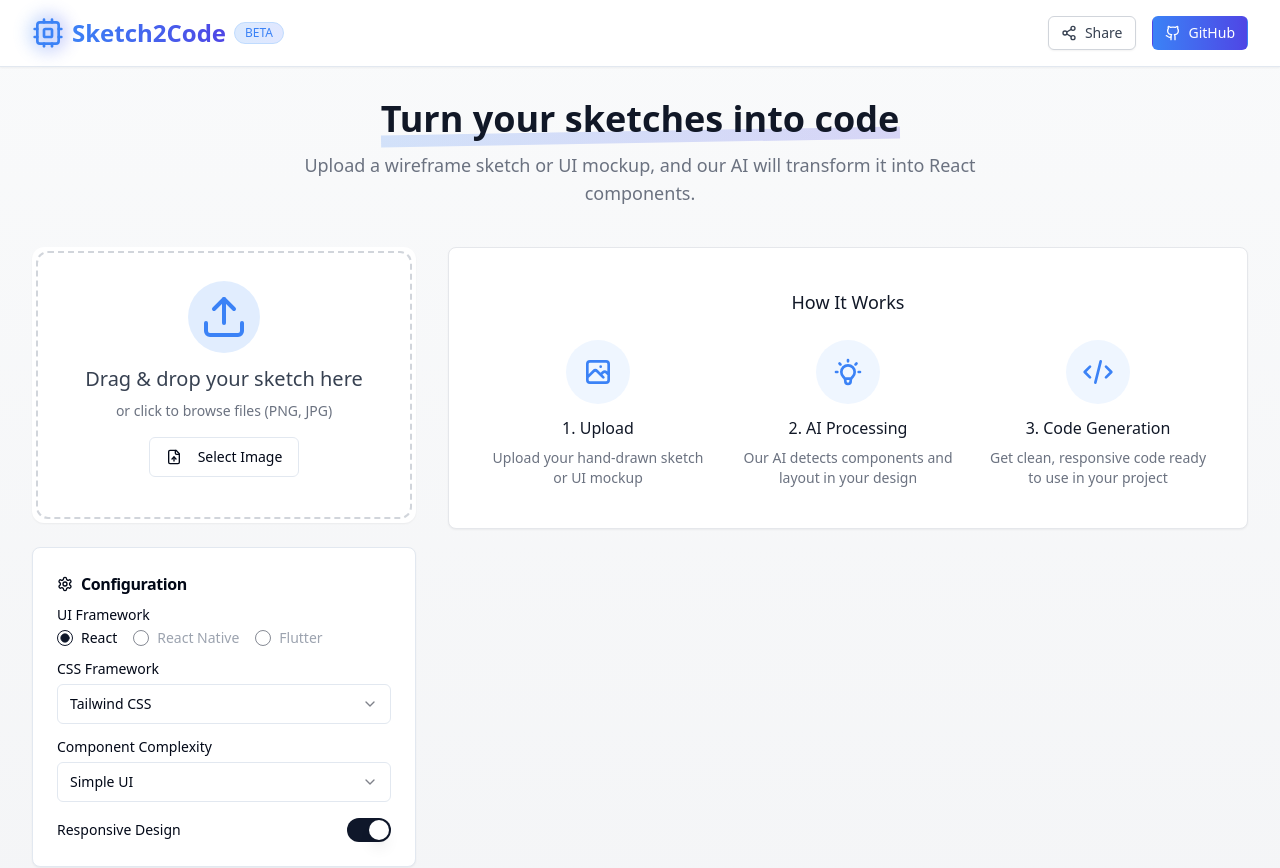
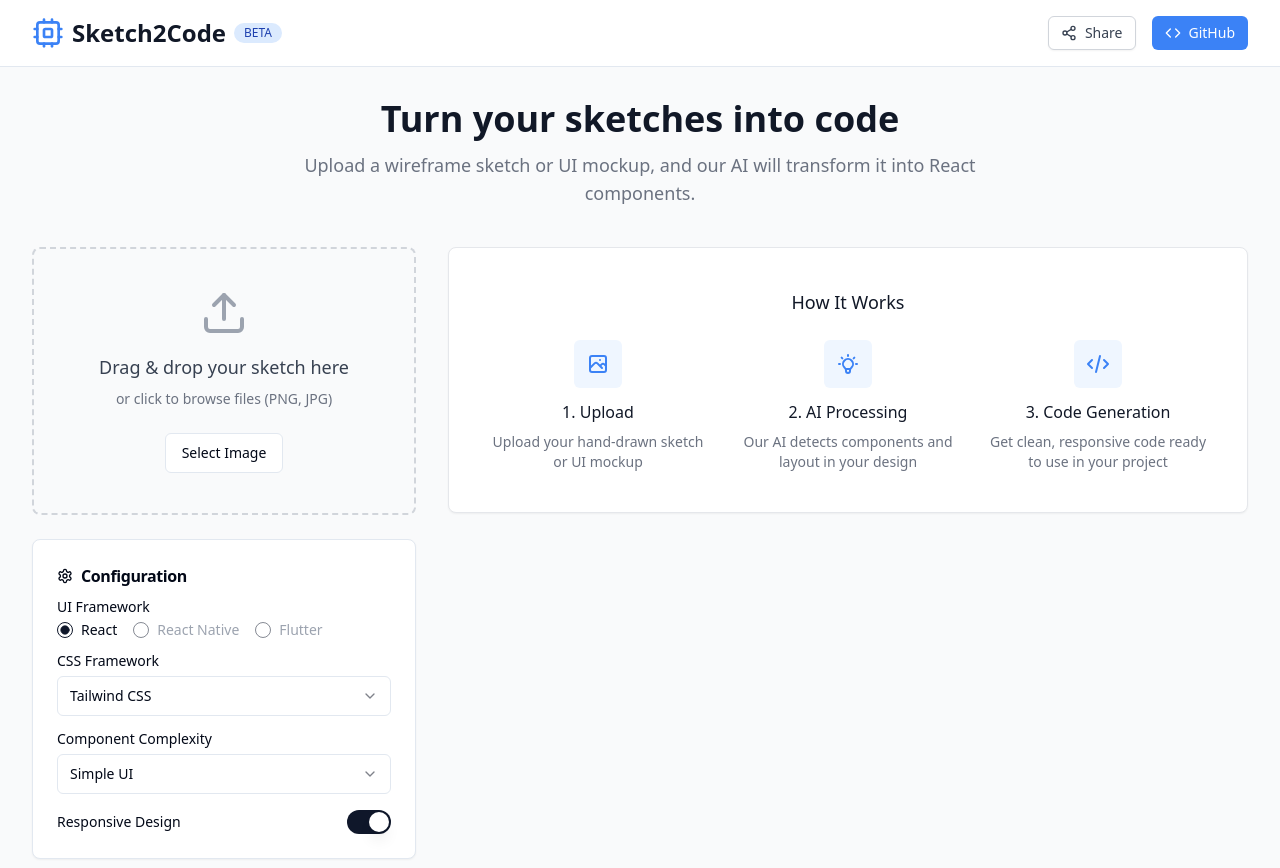
Before and after one commit to Iamshubz/sketch-to-code-ai, a React (Vite) app: page / in a window 1280 px wide. Shown: the top 868 px of the page. Built offline with nearby package versions, Linux system fonts and the light colour scheme.

Commit message:
Reverted to edit edt-f7fc5dcc-70be-484a-a006-f322ad535168: "Fix: Import lucide-react components
Fixes an issue where lucide-react components were not being correctly imported, leading to runtime errors."

```diff
--- a/src/components/ImageUploader.tsx
+++ b/src/components/ImageUploader.tsx
@@ -1,7 +1,7 @@
 
 import { useState, useCallback } from 'react';
 import { useDropzone } from 'react-dropzone';
-import { Upload, X, Image, FileUp } from 'lucide-react';
+import { Upload, X } from 'lucide-react';
 import { Button } from '@/components/ui/button';
 import { cn } from '@/lib/utils';
 
@@ -45,38 +45,25 @@ const ImageUploader = ({ onImageUpload, className }: ImageUploaderProps) => {
         <div
           {...getRootProps()}
           className={cn(
-            "border-2 border-dashed rounded-xl p-10 transition-all cursor-pointer backdrop-blur-sm",
-            isDragActive
-              ? "border-brand-blue bg-blue-50/50 shadow-lg scale-102 transform duration-200"
-              : "border-gray-300 hover:border-brand-blue hover:bg-blue-50/30",
+            "border-2 border-dashed rounded-lg p-10 transition-colors cursor-pointer hover:border-brand-blue hover:bg-blue-50",
+            isDragActive ? "border-brand-blue bg-blue-50" : "border-gray-300",
             "flex flex-col items-center justify-center text-center"
           )}
         >
           <input {...getInputProps()} />
-          <div className={cn(
-            "relative mb-6 flex items-center justify-center",
-            isDragActive ? "animate-bounce" : ""
-          )}>
-            <div className="absolute inset-0 bg-blue-100 rounded-full opacity-30 scale-150 animate-pulse-slow"></div>
-            <Upload className="h-12 w-12 text-brand-blue relative" />
-          </div>
-          <p className="mb-2 text-xl font-medium text-gray-700">
-            {isDragActive ? "Drop it here!" : "Drag & drop your sketch here"}
+          <Upload className="h-12 w-12 text-gray-400 mb-4" />
+          <p className="mb-2 text-lg font-medium text-gray-700">
+            Drag & drop your sketch here
           </p>
           <p className="mb-4 text-sm text-gray-500">
             or click to browse files (PNG, JPG)
           </p>
-          <div className="flex space-x-3">
-            <Button variant="outline" className="group relative overflow-hidden font-medium bg-white">
-              <span className="absolute top-0 left-0 w-0 h-full bg-brand-blue opacity-20 transition-all duration-300 group-hover:w-full"></span>
-              <FileUp className="h-4 w-4 mr-2" />
-              Select Image
-            </Button>
-          </div>
+          <Button variant="outline" className="mt-2">
+            Select Image
+          </Button>
         </div>
       ) : (
-        <div className="relative rounded-xl overflow-hidden border-2 border-brand-blue/20 shadow-lg group">
-          <div className="absolute inset-0 bg-gradient-to-b from-transparent to-black/30 opacity-0 group-hover:opacity-100 transition-opacity duration-300"></div>
+        <div className="relative rounded-lg overflow-hidden">
           <img
             src={preview}
             alt="Uploaded sketch"
@@ -85,17 +72,11 @@ const ImageUploader = ({ onImageUpload, className }: ImageUploaderProps) => {
           <Button
             variant="destructive"
             size="icon"
-            className="absolute top-2 right-2 shadow-lg opacity-80 hover:opacity-100"
+            className="absolute top-2 right-2"
             onClick={removeImage}
           >
             <X className="h-4 w-4" />
           </Button>
-          <div className="absolute bottom-0 left-0 right-0 bg-gradient-to-t from-black/70 to-transparent p-4 transform translate-y-full group-hover:translate-y-0 transition-transform duration-300">
-            <div className="flex items-center text-white">
-              <Image className="h-5 w-5 mr-2" />
-              <span className="text-sm font-medium">Your sketch is ready for processing</span>
-            </div>
-          </div>
         </div>
       )}
     </div>
--- a/src/pages/Index.tsx
+++ b/src/pages/Index.tsx
@@ -1,6 +1,6 @@
 
 import { useState } from 'react';
-import { Cpu, Code, ScreenShare, Share2, Download, Sparkles, Github } from 'lucide-react';
+import { Cpu, Code, ScreenShare, Share2, Download } from 'lucide-react';
 import { toast } from 'sonner';
 
 import ImageUploader from '@/components/ImageUploader';
@@ -37,11 +37,6 @@ const Index = () => {
     // Reset any previous code
     setProcessingStatus('idle');
     setGeneratedCode('');
-
-    toast.success('Image uploaded successfully!', {
-      description: 'Your sketch is ready for processing.',
-      icon: <Sparkles className="h-4 w-4 text-yellow-400" />
-    });
   };
 
   const handleProcessSketch = async () => {
@@ -82,10 +77,7 @@ const Index = () => {
         setGeneratedCode(result.code);
         setProcessingStatus('complete');
         setStatusMessage('Code generation complete!');
-        toast.success('UI code successfully generated!', {
-          description: 'Your code is ready to use in your project.',
-          icon: <Sparkles className="h-4 w-4 text-green-400" />
-        });
+        toast.success('UI code successfully generated!');
       } else {
         setProcessingStatus('error');
         setStatusMessage(result.error || 'An unknown error occurred');
@@ -115,29 +107,23 @@ const Index = () => {
     document.body.removeChild(a);
     URL.revokeObjectURL(url);
 
-    toast.success('Code downloaded successfully!', {
-      description: 'The generated code has been saved to your device.',
-      icon: <Download className="h-4 w-4 text-green-400" />
-    });
+    toast.success('Code downloaded successfully!');
   };
 
   return (
-    <div className="min-h-screen bg-gradient-to-b from-gray-50 to-gray-100">
+    <div className="min-h-screen bg-gray-50">
       {/* Header */}
-      <header className="bg-white border-b shadow-sm">
+      <header className="bg-white border-b">
         <div className="max-w-7xl mx-auto px-4 sm:px-6 lg:px-8 py-4">
           <div className="flex justify-between items-center">
             <div className="flex items-center">
-              <div className="relative">
-                <div className="absolute -inset-1 bg-gradient-to-r from-blue-400 to-indigo-500 rounded-full blur opacity-30"></div>
-                <Cpu className="h-8 w-8 text-brand-blue relative" />
-              </div>
-              <h1 className="ml-2 text-2xl font-bold text-transparent bg-clip-text bg-gradient-to-r from-brand-blue to-brand-indigo">Sketch2Code</h1>
-              <span className="ml-2 bg-gradient-to-r from-blue-100 to-indigo-100 text-brand-blue text-xs font-medium px-2.5 py-0.5 rounded-full border border-blue-200">BETA</span>
+              <Cpu className="h-8 w-8 text-brand-blue" />
+              <h1 className="ml-2 text-2xl font-bold text-gray-900">Sketch2Code</h1>
+              <span className="ml-2 bg-blue-100 text-blue-800 text-xs font-medium px-2.5 py-0.5 rounded-full">BETA</span>
             </div>
             <div className="flex items-center space-x-4">
               <button
-                className="inline-flex items-center px-3 py-2 border border-gray-300 shadow-sm text-sm leading-4 font-medium rounded-md text-gray-700 bg-white hover:bg-gray-50 focus:outline-none focus:ring-2 focus:ring-offset-2 focus:ring-brand-blue transition-all duration-200"
+                className="inline-flex items-center px-3 py-2 border border-gray-300 shadow-sm text-sm leading-4 font-medium rounded-md text-gray-700 bg-white hover:bg-gray-50 focus:outline-none focus:ring-2 focus:ring-offset-2 focus:ring-brand-blue"
                 onClick={() => toast.info('Sharing coming soon!')}
               >
                 <Share2 className="h-4 w-4 mr-2" />
@@ -147,9 +133,9 @@ const Index = () => {
                 href="https://github.com/your-repo/sketch2code"
                 target="_blank"
                 rel="noopener noreferrer"
-                className="inline-flex items-center px-3 py-2 border border-transparent text-sm leading-4 font-medium rounded-md text-white bg-gradient-to-r from-brand-blue to-brand-indigo hover:from-brand-indigo hover:to-brand-purple focus:outline-none focus:ring-2 focus:ring-offset-2 focus:ring-brand-blue transition-all duration-200"
+                className="inline-flex items-center px-3 py-2 border border-transparent text-sm leading-4 font-medium rounded-md text-white bg-brand-blue hover:bg-blue-600 focus:outline-none focus:ring-2 focus:ring-offset-2 focus:ring-brand-blue"
               >
-                <Github className="h-4 w-4 mr-2" />
+                <Code className="h-4 w-4 mr-2" />
                 GitHub
               </a>
             </div>
@@ -160,9 +146,8 @@ const Index = () => {
       {/* Main content */}
       <main className="max-w-7xl mx-auto px-4 sm:px-6 lg:px-8 py-8">
         <div className="text-center mb-10">
-          <h2 className="text-3xl font-extrabold text-gray-900 sm:text-4xl relative inline-block">
-            <span className="relative z-10">Turn your sketches into code</span>
-            <span className="absolute -bottom-1 left-0 right-0 h-3 bg-gradient-to-r from-brand-blue/20 to-brand-indigo/20 -rotate-1 transform"></span>
+          <h2 className="text-3xl font-extrabold text-gray-900 sm:text-4xl">
+            Turn your sketches into code
           </h2>
           <p className="mt-3 max-w-2xl mx-auto text-lg text-gray-500">
             Upload a wireframe sketch or UI mockup, and our AI will transform it into React components.
@@ -172,9 +157,7 @@ const Index = () => {
         <div className="grid grid-cols-1 lg:grid-cols-3 gap-8">
           {/* Left column - Upload and config */}
           <div className="lg:col-span-1 space-y-6">
-            <div className="bg-white p-1 rounded-xl shadow-sm overflow-hidden transition-all hover:shadow-md">
-              <ImageUploader onImageUpload={handleImageUpload} />
-            </div>
+            <ImageUploader onImageUpload={handleImageUpload} />
 
             <ConfigOptions
               framework={framework}
@@ -191,8 +174,8 @@ const Index = () => {
               <button
                 onClick={handleProcessSketch}
                 disabled={!uploadedImage || processingStatus === 'analyzing' || processingStatus === 'generating'}
-                className={`w-full inline-flex justify-center items-center px-4 py-3 border border-transparent text-base font-medium rounded-lg shadow-sm text-white bg-gradient-to-r from-brand-blue to-brand-indigo hover:from-brand-indigo hover:to-brand-purple focus:outline-none focus:ring-2 focus:ring-offset-2 focus:ring-brand-blue transition-all duration-300
-                  ${(!uploadedImage || processingStatus === 'analyzing' || processingStatus === 'generating') ? 'opacity-50 cursor-not-allowed' : 'animate-pulse-slow'}`}
+                className={`w-full inline-flex justify-center items-center px-4 py-3 border border-transparent text-base font-medium rounded-md shadow-sm text-white bg-brand-blue hover:bg-blue-700 focus:outline-none focus:ring-2 focus:ring-offset-2 focus:ring-brand-blue
+                  ${(!uploadedImage || processingStatus === 'analyzing' || processingStatus === 'generating') ? 'opacity-50 cursor-not-allowed' : ''}`}
               >
                 <Cpu className="mr-2 h-5 w-5" />
                 Generate Code
@@ -201,7 +184,7 @@ const Index = () => {
               {generatedCode && (
                 <button
                   onClick={handleDownloadCode}
-                  className="w-full inline-flex justify-center items-center px-4 py-3 border border-gray-300 shadow-sm text-base font-medium rounded-lg text-gray-700 bg-white hover:bg-gray-50 focus:outline-none focus:ring-2 focus:ring-offset-2 focus:ring-brand-blue transition-all duration-200"
+                  className="w-full inline-flex justify-center items-center px-4 py-3 border border-gray-300 shadow-sm text-base font-medium rounded-md text-gray-700 bg-white hover:bg-gray-50 focus:outline-none focus:ring-2 focus:ring-offset-2 focus:ring-brand-blue"
                 >
                   <Download className="mr-2 h-5 w-5" />
                   Download Code
@@ -209,10 +192,8 @@ const Index = () => {
               )}
             </div>
 
-            {(processingStatus === 'analyzing' || processingStatus === 'generating' || processingStatus === 'error' || processingStatus === 'complete') && (
-              <div className="animate-fade-in">
-                <ProcessingUI status={processingStatus} message={statusMessage} />
-              </div>
+            {(processingStatus === 'analyzing' || processingStatus === 'generating' || processingStatus === 'error') && (
+              <ProcessingUI status={processingStatus} message={statusMessage} />
             )}
           </div>
 
@@ -220,20 +201,13 @@ const Index = () => {
           <div className="lg:col-span-2 space-y-6">
             {uploadedImage && (
               <div className="grid grid-cols-1 md:grid-cols-2 gap-6 h-[500px]">
-                <div className="bg-white rounded-lg shadow-sm transition-all hover:shadow-md overflow-hidden">
-                  <PreviewDisplay code={generatedCode} originalImage={imagePreview || undefined} />
-                </div>
+                <PreviewDisplay code={generatedCode} originalImage={imagePreview || undefined} />
                 {generatedCode ? (
-                  <div className="bg-white rounded-lg shadow-sm transition-all hover:shadow-md overflow-hidden">
-                    <CodeDisplay code={generatedCode} />
-                  </div>
+                  <CodeDisplay code={generatedCode} />
                 ) : (
-                  <div className="bg-white border border-gray-200 rounded-lg flex items-center justify-center p-6 shadow-sm transition-all hover:shadow-md">
+                  <div className="bg-white border border-gray-200 rounded-lg flex items-center justify-center p-6">
                     <div className="text-center">
-                      <div className="relative mx-auto h-12 w-12 mb-2">
-                        <div className="absolute inset-0 bg-blue-100 rounded-full opacity-30 scale-150 animate-pulse-slow"></div>
-                        <ScreenShare className="mx-auto h-12 w-12 text-brand-blue relative" />
-                      </div>
+                      <ScreenShare className="mx-auto h-12 w-12 text-gray-400" />
                       <h3 className="mt-2 text-sm font-medium text-gray-900">Code will appear here</h3>
                       <p className="mt-1 text-sm text-gray-500">
                         Click "Generate Code" to convert your sketch to React components
@@ -245,13 +219,13 @@ const Index = () => {
             )}
 
             {!uploadedImage && (
-              <div className="bg-white border border-gray-200 rounded-lg shadow-sm p-10 transition-all hover:shadow-md">
+              <div className="bg-white border border-gray-200 rounded-lg shadow-sm p-10">
                 <div className="text-center">
                   <h3 className="text-lg font-medium text-gray-900 mb-2">How It Works</h3>
                   <div className="grid grid-cols-1 md:grid-cols-3 gap-8 mt-6">
-                    <div className="flex flex-col items-center group">
-                      <div className="flex h-16 w-16 items-center justify-center rounded-full bg-blue-50 text-brand-blue mb-3 transform transition-transform group-hover:scale-110 group-hover:shadow-md">
-                        <svg className="h-8 w-8" fill="none" stroke="currentColor" viewBox="0 0 24 24">
+                    <div className="flex flex-col items-center">
+                      <div className="flex h-12 w-12 items-center justify-center rounded-md bg-blue-50 text-brand-blue mb-3">
+                        <svg className="h-6 w-6" fill="none" stroke="currentColor" viewBox="0 0 24 24">
                           <path strokeLinecap="round" strokeLinejoin="round" strokeWidth="2" d="M4 16l4.586-4.586a2 2 0 012.828 0L16 16m-2-2l1.586-1.586a2 2 0 012.828 0L20 14m-6-6h.01M6 20h12a2 2 0 002-2V6a2 2 0 00-2-2H6a2 2 0 00-2 2v12a2 2 0 002 2z" />
                         </svg>
                       </div>
@@ -259,9 +233,9 @@ const Index = () => {
                       <p className="mt-2 text-sm text-gray-500 text-center">Upload your hand-drawn sketch or UI mockup</p>
                     </div>
 
-                    <div className="flex flex-col items-center group">
-                      <div className="flex h-16 w-16 items-center justify-center rounded-full bg-blue-50 text-brand-blue mb-3 transform transition-transform group-hover:scale-110 group-hover:shadow-md">
-                        <svg className="h-8 w-8" fill="none" stroke="currentColor" viewBox="0 0 24 24">
+                    <div className="flex flex-col items-center">
+                      <div className="flex h-12 w-12 items-center justify-center rounded-md bg-blue-50 text-brand-blue mb-3">
+                        <svg className="h-6 w-6" fill="none" stroke="currentColor" viewBox="0 0 24 24">
                           <path strokeLinecap="round" strokeLinejoin="round" strokeWidth="2" d="M9.663 17h4.673M12 3v1m6.364 1.636l-.707.707M21 12h-1M4 12H3m3.343-5.657l-.707-.707m2.828 9.9a5 5 0 117.072 0l-.548.547A3.374 3.374 0 0014 18.469V19a2 2 0 11-4 0v-.531c0-.895-.356-1.754-.988-2.386l-.548-.547z" />
                         </svg>
                       </div>
@@ -269,9 +243,9 @@ const Index = () => {
                       <p className="mt-2 text-sm text-gray-500 text-center">Our AI detects components and layout in your design</p>
                     </div>
 
-                    <div className="flex flex-col items-center group">
-                      <div className="flex h-16 w-16 items-center justify-center rounded-full bg-blue-50 text-brand-blue mb-3 transform transition-transform group-hover:scale-110 group-hover:shadow-md">
-                        <svg className="h-8 w-8" fill="none" stroke="currentColor" viewBox="0 0 24 24">
+                    <div className="flex flex-col items-center">
+                      <div className="flex h-12 w-12 items-center justify-center rounded-md bg-blue-50 text-brand-blue mb-3">
+                        <svg className="h-6 w-6" fill="none" stroke="currentColor" viewBox="0 0 24 24">
                           <path strokeLinecap="round" strokeLinejoin="round" strokeWidth="2" d="M10 20l4-16m4 4l4 4-4 4M6 16l-4-4 4-4" />
                         </svg>
                       </div>
```
Also changed, not shown: src/components/ProcessingUI.tsx (+12 -42 lines).
